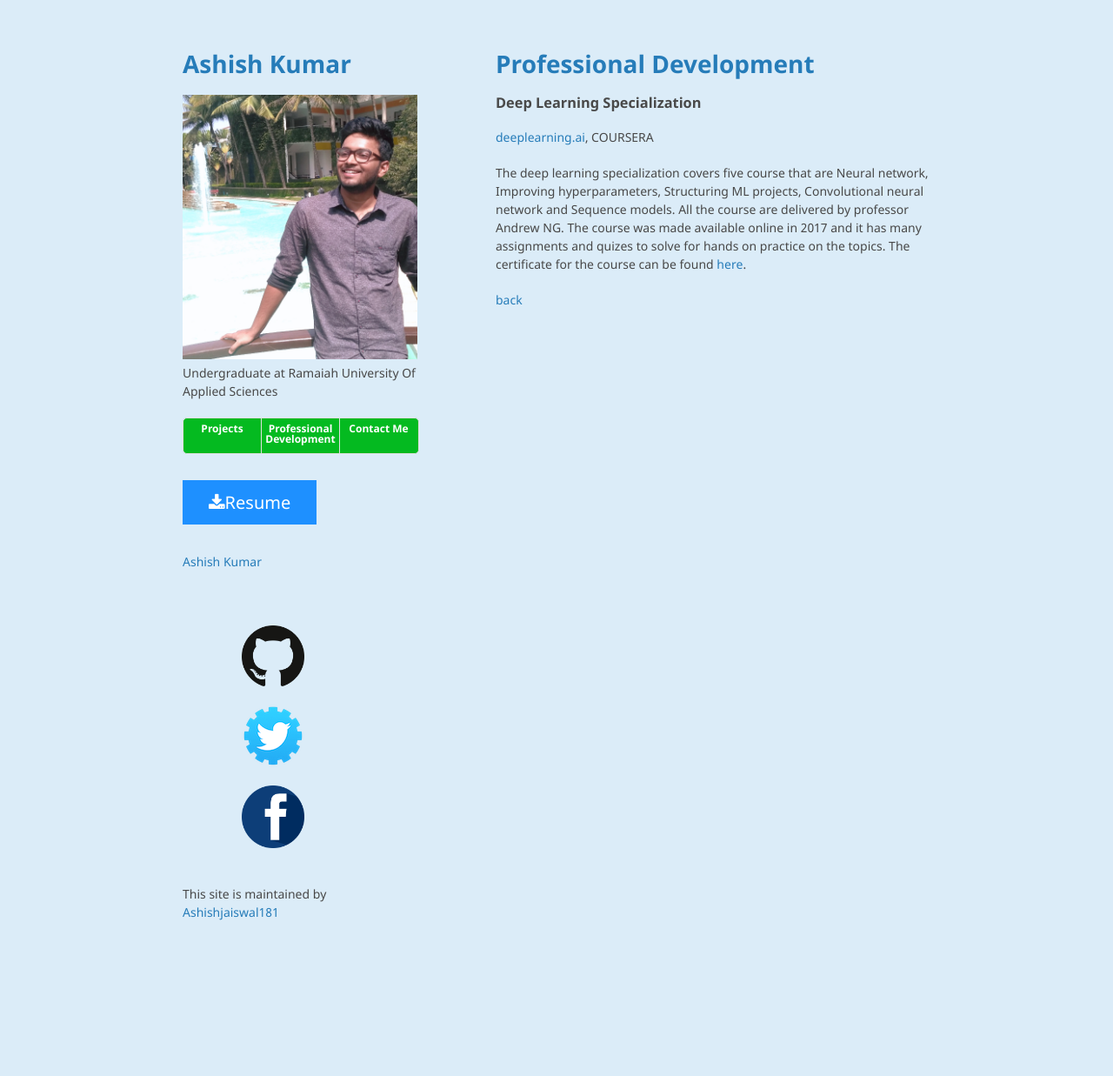
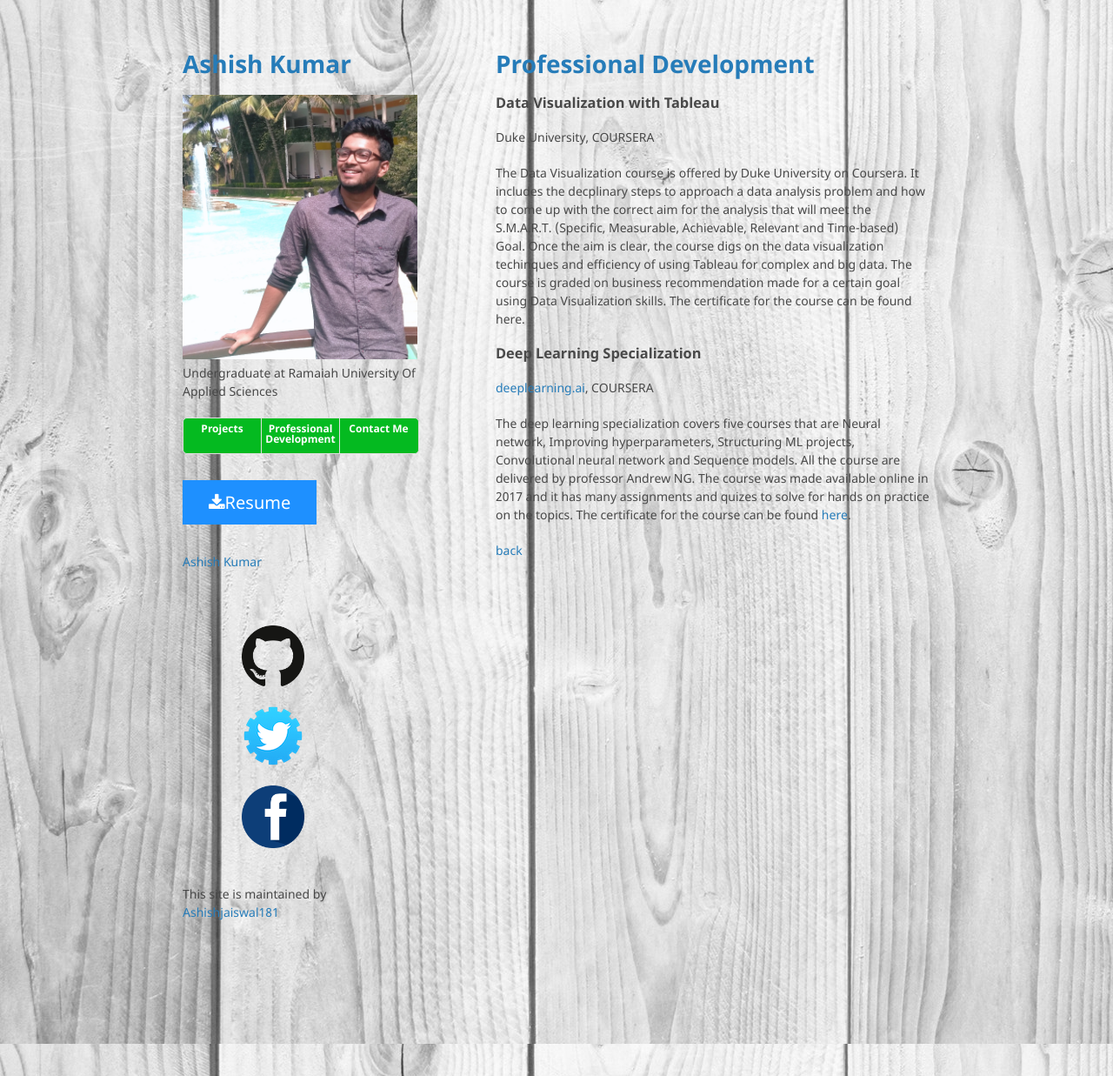
Before and after one commit to Ashishjaiswal181/Ashishjaiswal181.github.io, a Jekyll site: the page built from personaldevelopment.md, in a window 1280 px wide. Shown: the whole page at 87% size. Built offline with Jekyll 4.4.1, drawn with Linux system fonts in a browser that asks for light colours; comment, search, counter and statistics services are not loaded; our own code applies the rules of GitHub Pages for plain Markdown files; before the commit the page ends 1079 px from its top, so only the background shows below that.

Commit message:
background change

```diff
--- a/_sass/jekyll-theme-minimal.scss
+++ b/_sass/jekyll-theme-minimal.scss
@@ -3,6 +3,7 @@
 
 body {
     background-color: rgba(211, 232, 247, 0.81);
+    background-image: url(/assets/img/Background.jpg);
     padding: 50px;
     font: 14px/1.5 "Noto Sans", "Helvetica Neue", Helvetica, Arial, sans-serif;
     color: #484848;
--- a/personaldevelopment.md
+++ b/personaldevelopment.md
@@ -4,11 +4,17 @@
 
 # Professional Development
 
+### Data Visualization with Tableau
+
+Duke University, COURSERA
+
+The Data Visualization course is offered by Duke University on Coursera. It includes the decplinary steps to approach a data analysis problem and how to come up with the correct aim for the analysis that will meet the S.M.A.R.T. (Specific, Measurable, Achievable, Relevant and Time-based) Goal. Once the aim is clear, the course digs on the data visualization techinques and efficiency of using Tableau for complex and big data. The course is graded on business recommendation made for a certain goal using Data Visualization skills. The certificate for the course can be found here.
+
 ### Deep Learning Specialization
 
 [deeplearning.ai](https://www.deeplearning.ai/), COURSERA
 
-The deep learning specialization covers five course that are Neural network, Improving hyperparameters, Structuring ML projects, Convolutional neural network and Sequence models. All the course are delivered by professor Andrew NG. The course was made available online in 2017 and it has many assignments and quizes to solve for hands on practice on the topics. The certificate for the course can be found [here](https://www.coursera.org/account/accomplishments/specialization/N5YHFRBYDX8W).
+The deep learning specialization covers five courses that are Neural network, Improving hyperparameters, Structuring ML projects, Convolutional neural network and Sequence models. All the course are delivered by professor Andrew NG. The course was made available online in 2017 and it has many assignments and quizes to solve for hands on practice on the topics. The certificate for the course can be found [here](https://www.coursera.org/account/accomplishments/specialization/N5YHFRBYDX8W).
 
 
 [back](./)
```
Also changed, not shown: assets/img/Background.jpg (added).
